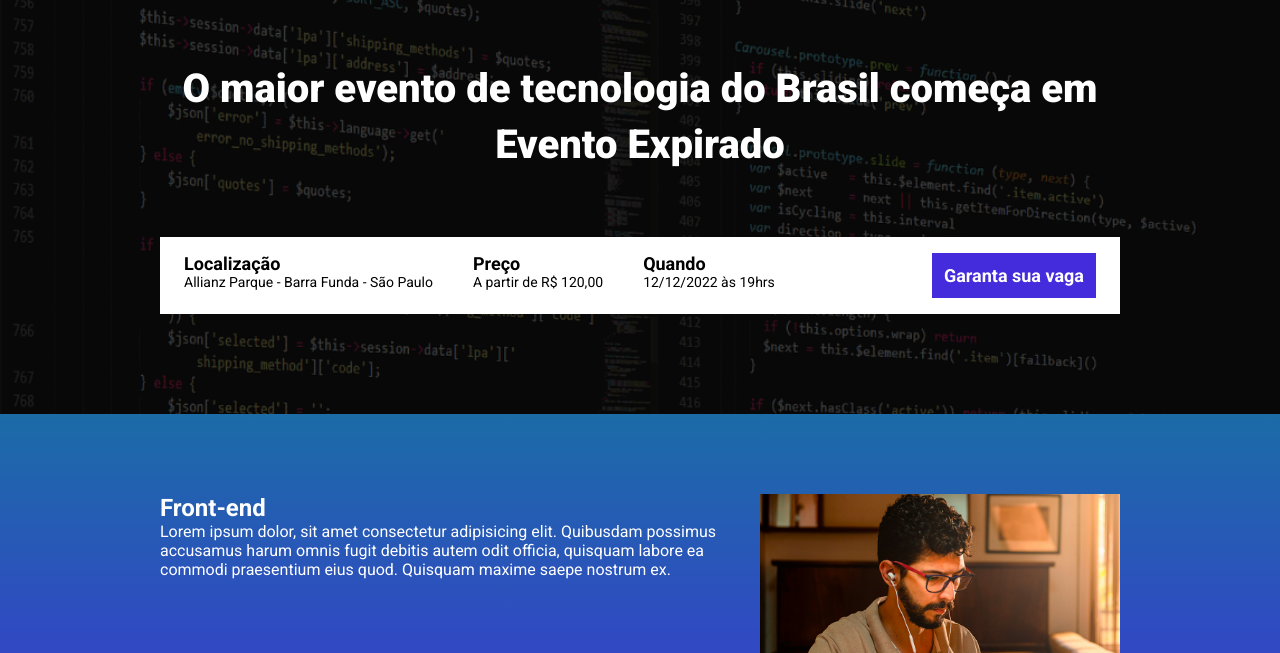
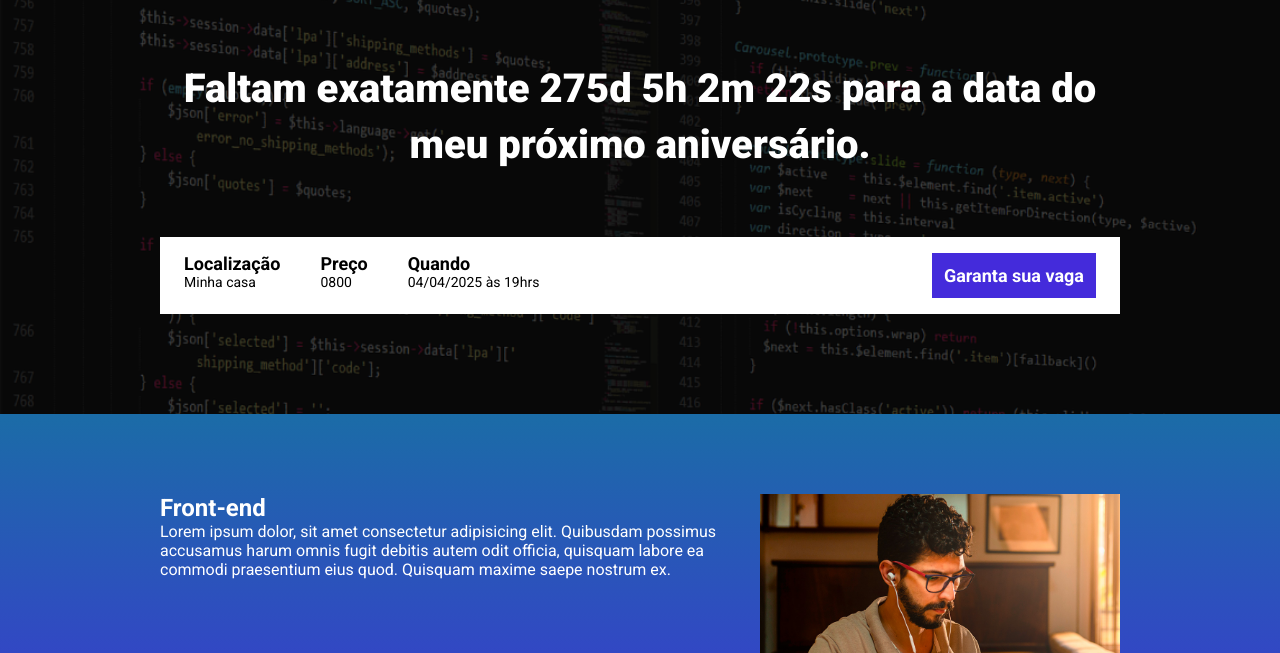
Before and after one commit to PhilipeF/ebac_tech_talks, a website built with Parcel: page src/index.html in a window 1280 px wide. Shown: the part 147-800 px from the top of the page. Built offline with nearby package versions, Linux system fonts and the light colour scheme.

Commit message:
Feat: Atualizando conforme o exercício pede

```diff
--- a/src/index.html
+++ b/src/index.html
@@ -19,21 +19,21 @@
         <div class="container">
             <img class="hero__logo" src="./images/ebac_logo.svg" alt="Logo da Ebac">
             <p class="hero__text">
-                O maior evento de tecnologia do Brasil começa em <span id="contador">10d 12h 20m 15s </span>
+                Faltam exatamente <span id="contador">10d 12h 20m 15s </span> para a data do meu próximo aniversário.
             </p>
             <div class="infos-bar">
                 <ul class="infos-bar__infos">
                     <li class="infos-bar__infos__item">
                         <b>Localização</b>
-                        Allianz Parque - Barra Funda - São Paulo
+                        Minha casa
                     </li>
                     <li class="infos-bar__infos__item">
                         <b>Preço</b>
-                        A partir de R$ 120,00
+                        0800
                     </li>
                     <li class="infos-bar__infos__item">
                         <b>Quando</b>
-                        12/12/2022 às 19hrs
+                        04/04/2025 às 19hrs
                     </li>
                 </ul>
                 <a href="#" class="button button--primary">
--- a/src/scripts/main.js
+++ b/src/scripts/main.js
@@ -1,6 +1,6 @@
 AOS.init();
 
-const dataDoEvento = new Date("Jul 15, 2022 19:00:00");
+const dataDoEvento = new Date("Apri 04, 2025 19:00:00");
 const timeStampDoEvento = dataDoEvento.getTime();
 
 const constaAsHoras = setInterval(() => {
```
